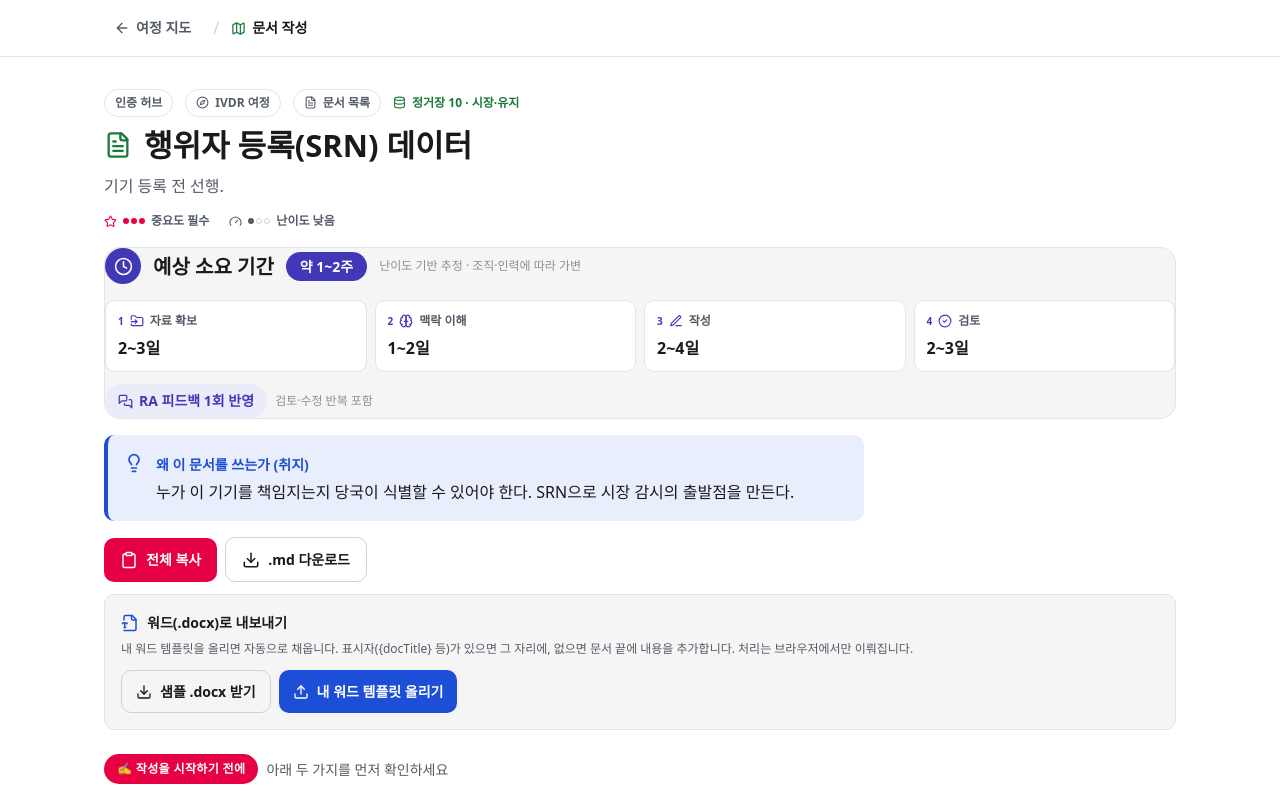
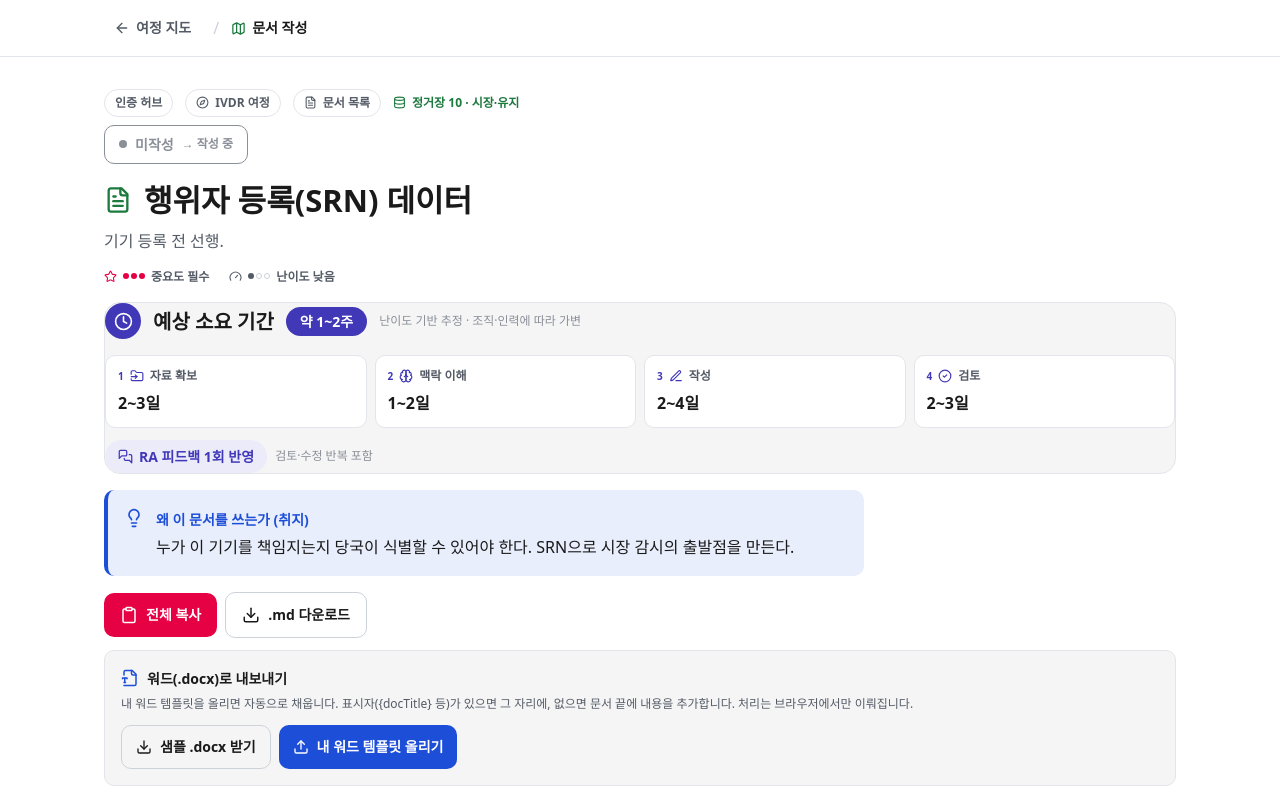
Before and after one commit to mungbws1031/ivdr-wiki, a React (Vite) app: page /doc/actor-registration in a window 1280 px wide. Shown: the top 794 px of the page. Built offline with nearby package versions, Linux system fonts and the light colour scheme; a web font is replaced by a local one.

Commit message:
feat: add localStorage progress tracking with status toggle button

```diff
--- a/src/components/CertHub.tsx
+++ b/src/components/CertHub.tsx
@@ -1,7 +1,22 @@
 import { Link } from "react-router-dom";
 import { Compass, CheckCircle, Layers } from "lucide-react";
+import { useProgress } from "../data/progress";
+import { allLeaves } from "../data/docTree";
+import { sharedDocIds } from "../data/schemes";
+import { allISO13485DocIds } from "../data/iso13485/docTree";
 
 export function CertHub() {
+  const ivdrProgress = useProgress("ivdr");
+  const isoProgress = useProgress("iso13485");
+
+  const ivdrDocIds = allLeaves().map((l) => l.id);
+  const isoSharedIds = sharedDocIds();
+  const isoSpecificIds = allISO13485DocIds();
+  const isoDocIds = [...isoSharedIds, ...isoSpecificIds];
+
+  const ivdrCount = ivdrProgress.countByStatus(ivdrDocIds);
+  const isoCount = isoProgress.countByStatus(isoDocIds);
+
   return (
     <div className="min-h-screen bg-bg">
       <main
@@ -57,6 +72,10 @@ export function CertHub() {
               5 페이즈 · 11 정거장 · 75개 문서<br />
               Regulation (EU) 2017/746 — CE 마킹 취득
             </p>
+            <div className="text-text-subtle" style={{ fontSize: "var(--t-xs)", marginBottom: "var(--s-2)" }}>
+              완료 {ivdrCount.done} / {ivdrCount.total}개
+              {ivdrCount.inProgress > 0 && ` · 작성 중 ${ivdrCount.inProgress}개`}
+            </div>
             <span className="font-bold" style={{ color: "var(--accent)", fontSize: "var(--t-sm)" }}>
               여정 시작 →
             </span>
@@ -83,6 +102,10 @@ export function CertHub() {
               4 페이즈 · 10 정거장 · 전용 + 공통 문서<br />
               ISO 13485:2016 — QMS 인증 취득
             </p>
+            <div className="text-text-subtle" style={{ fontSize: "var(--t-xs)", marginBottom: "var(--s-2)" }}>
+              완료 {isoCount.done} / {isoCount.total}개
+              {isoCount.inProgress > 0 && ` · 작성 중 ${isoCount.inProgress}개`}
+            </div>
             <span className="font-bold" style={{ color: "var(--p3)", fontSize: "var(--t-sm)" }}>
               여정 시작 →
             </span>
--- a/src/components/DocumentWorkspace.tsx
+++ b/src/components/DocumentWorkspace.tsx
@@ -16,6 +16,7 @@ import {
   type LucideIcon,
 } from "lucide-react";
 import { resolveDoc, toMarkdown } from "../data/documents";
+import { useProgress, STATUS_LABEL, STATUS_NEXT, STATUS_COLOR } from "../data/progress";
 import { stations, phaseById } from "../data/stations";
 import { prereqKindLabel, leafById, colorForLeaf, type PrereqKind } from "../data/docTree";
 import { getIcon } from "../lib/icons";
@@ -53,6 +54,9 @@ export function DocumentWorkspace() {
   }
 
   const phase = phaseById(station.phase);
+  const { getStatus, setStatus } = useProgress("ivdr");
+  const status = getStatus(doc.id);
+  const nextStatus = STATUS_NEXT[status];
   const color = `var(${phase.colorVar})`;
   const Icon = getIcon(station.icon);
   const markdown = toMarkdown(doc);
@@ -100,6 +104,30 @@ export function DocumentWorkspace() {
               <Icon size={13} aria-hidden />
               정거장 {station.id} · {phase.title}
             </Link>
+          </div>
+          {/* 진행 상태 토글 */}
+          <div style={{ marginBottom: "var(--s-4)" }}>
+            <button
+              type="button"
+              onClick={() => setStatus(doc.id, nextStatus)}
+              className="inline-flex items-center gap-2 rounded-[var(--r-md)] border font-semibold hover:bg-surface"
+              style={{
+                fontSize: "var(--t-sm)",
+                padding: "7px 14px",
+                borderColor: STATUS_COLOR[status],
+                color: STATUS_COLOR[status],
+              }}
+            >
+              <span
+                aria-hidden
+                className="inline-block rounded-full shrink-0"
+                style={{ width: 8, height: 8, background: STATUS_COLOR[status] }}
+              />
+              {STATUS_LABEL[status]}
+              <span className="text-text-subtle" style={{ fontSize: "var(--t-xs)" }}>
+                → {STATUS_LABEL[nextStatus]}
+              </span>
+            </button>
           </div>
           <h1
             className="flex items-center gap-3 font-extrabold text-text"
--- /dev/null
+++ b/src/data/progress.ts
@@ -0,0 +1,72 @@
+// ivdr-wiki/src/data/progress.ts
+import { useState, useCallback } from "react";
+
+export type DocStatus = "not_started" | "in_progress" | "done";
+type ProgressMap = Record<string, DocStatus>;
+
+const storageKey = (certId: string) => `cert-progress-${certId}`;
+
+function loadProgress(certId: string): ProgressMap {
+  try {
+    return JSON.parse(localStorage.getItem(storageKey(certId)) ?? "{}");
+  } catch {
+    return {};
+  }
+}
+
+function saveProgress(certId: string, map: ProgressMap) {
+  localStorage.setItem(storageKey(certId), JSON.stringify(map));
+}
+
+export function useProgress(certId: "ivdr" | "iso13485") {
+  const [progress, setProgress] = useState<ProgressMap>(() => loadProgress(certId));
+
+  const setStatus = useCallback(
+    (docId: string, status: DocStatus) => {
+      setProgress((prev) => {
+        const next = { ...prev, [docId]: status };
+        saveProgress(certId, next);
+        return next;
+      });
+    },
+    [certId],
+  );
+
+  const getStatus = useCallback(
+    (docId: string): DocStatus => progress[docId] ?? "not_started",
+    [progress],
+  );
+
+  const countByStatus = useCallback(
+    (docIds: string[]) => {
+      let done = 0, inProgress = 0;
+      for (const id of docIds) {
+        const s = progress[id] ?? "not_started";
+        if (s === "done") done++;
+        else if (s === "in_progress") inProgress++;
+      }
+      return { done, inProgress, total: docIds.length };
+    },
+    [progress],
+  );
+
+  return { getStatus, setStatus, countByStatus };
+}
+
+export const STATUS_LABEL: Record<DocStatus, string> = {
+  not_started: "미작성",
+  in_progress: "작성 중",
+  done: "완료",
+};
+
+export const STATUS_NEXT: Record<DocStatus, DocStatus> = {
+  not_started: "in_progress",
+  in_progress: "done",
+  done: "not_started",
+};
+
+export const STATUS_COLOR: Record<DocStatus, string> = {
+  not_started: "var(--text-subtle)",
+  in_progress: "var(--warning)",
+  done: "var(--success)",
+};
```
